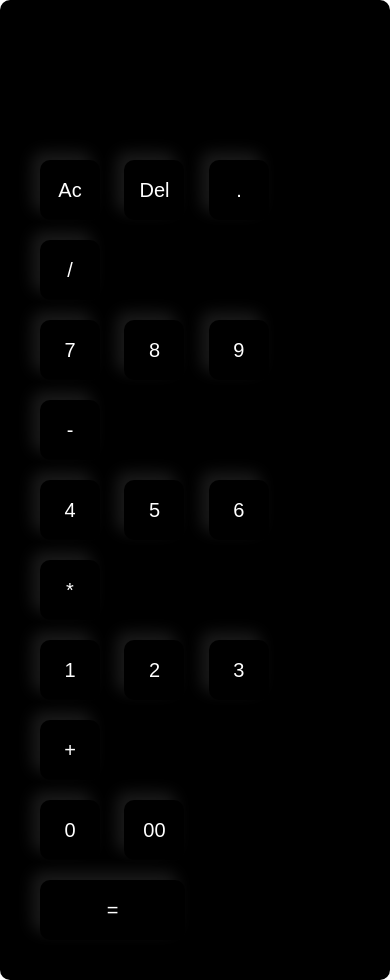
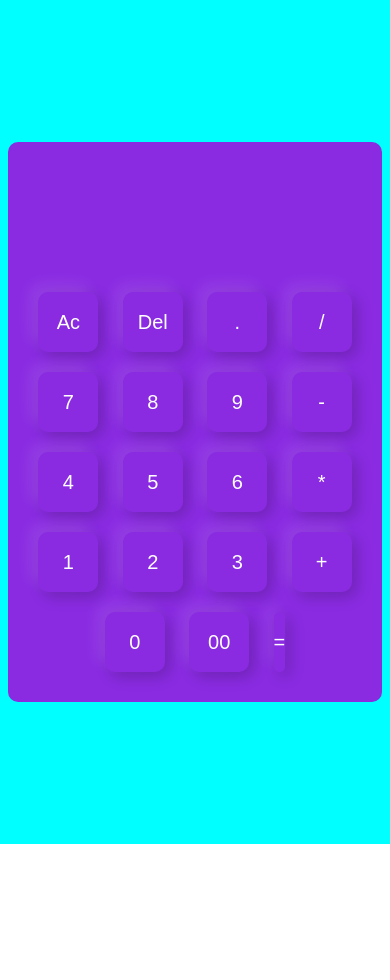
Before and after one commit to abdulrahman1001/calculator-website, a plain HTML site: page index.html in a window 390 px wide. After the commit the page ends 844 px from the top, so only its background shows below. Drawn offline with Linux system fonts and the light colour scheme.

Commit message:
Update style.css

```diff
--- a/style.css
+++ b/style.css
@@ -1,24 +1,26 @@
-*{
+* {
   font-family: sans-serif;
   margin: 0;
   padding: 0;
   box-sizing: border-box;
 }
-.continer{
-  background-color: aqua;
+
+.container {
+  background-color:aqua;
   align-items: center;
   justify-content: center;
   width: 100%;
   height: 100vh;
   display: flex;
+}
 
-}
-.calc{
-  background-color: black;
+.calc {
+  background-color: blueviolet;
   padding: 30px;
   border-radius: 10px;
 }
-.calc form input{
+
+.calc form input {
   border: 0;
   outline: 0;
   background: transparent;
@@ -30,21 +32,42 @@
   font-size: 20px;
   margin: 10px;
   color: #fff;
-  box-shadow: -8px -8px 15px rgba(255,255,255,0.1),5px 5px 15px rgba(0,0,0,0.2) ;
+  box-shadow: -8px -8px 15px rgba(255, 255, 255, 0.1), 5px 5px 15px rgba(0, 0, 0, 0.2);
+}
 
-
-}
-form .dis{
+form .dis {
   display: flex;
   justify-content: flex-end;
   margin: 20px 0;
 }
-form .dis input{
+
+form .dis input {
   text-align: right;
   flex: 1;
   font-size: 45px;
   box-shadow: none;
 }
-form input.eq{
+
+form input.eq {
   width: 145px;
 }
+
+/* Media Query for Responsive Design */
+@media (max-width: 768px) {
+  .container {
+    flex-direction: column;
+    text-align: center;
+  }
+
+  .calc {
+    padding: 20px;
+  }
+
+  form .dis input {
+    font-size: 30px;
+  }
+
+  form input.eq {
+    width: auto;
+  }
+}
```
